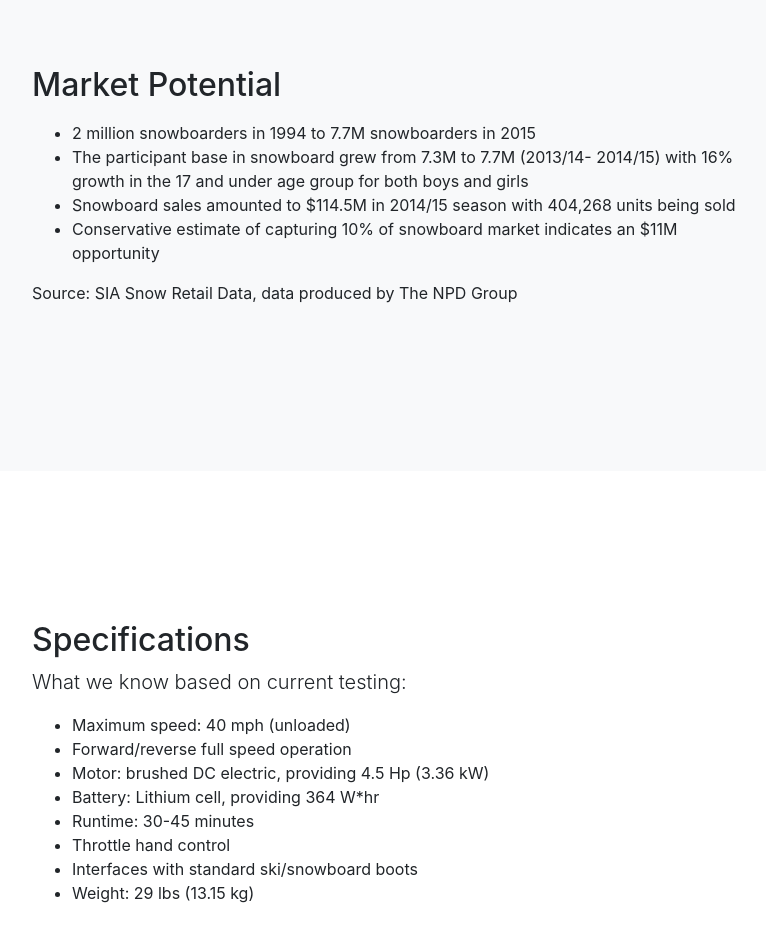
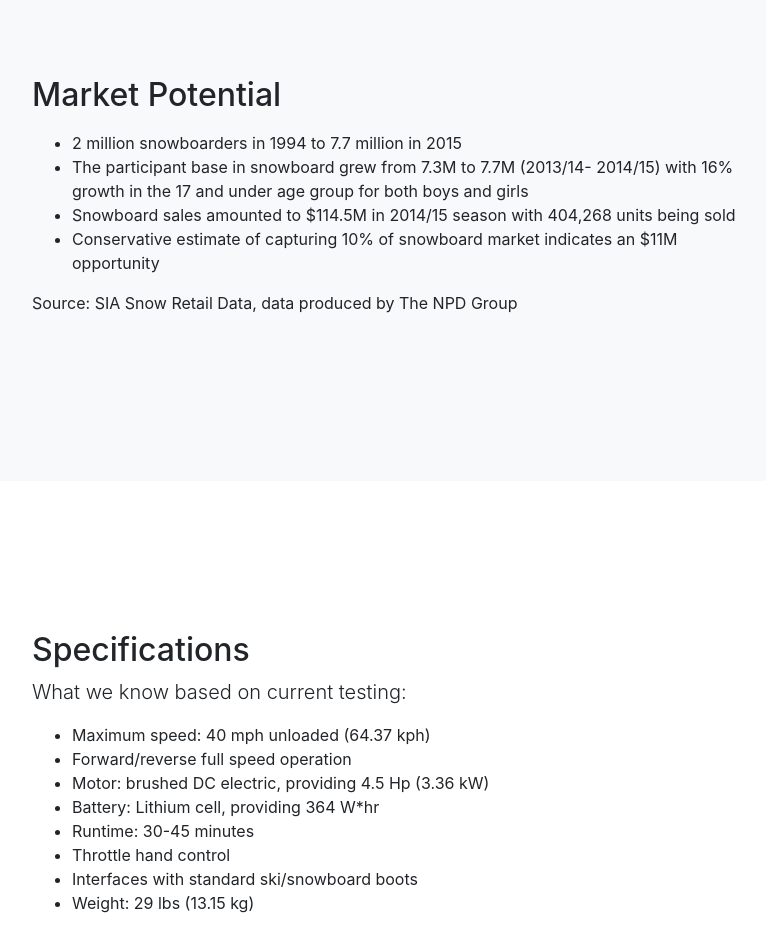
Before and after one commit to eSnowBoard/esnowboardproject.github.io, a website with bundled scripts: page index.html in a window 1280 px wide. Shown: the part 1540-2484 px from the top of the page, without its empty margins (243-1009 px from the left). Built offline with nearby package versions, Linux system fonts and the light colour scheme.

Commit message:
Changed picture, minor grammatical edits.

```diff
--- a/index.html
+++ b/index.html
@@ -86,7 +86,7 @@
             <h2>Market Potential</h2>
             <p class="lead">
               <ul>
-                <li>2 million snowboarders in 1994 to 7.7M snowboarders in 2015</li>
+                <li>2 million snowboarders in 1994 to 7.7 million in 2015</li>
                 <li>The participant base in snowboard grew from 7.3M to 7.7M (2013/14- 2014/15) with 16% growth in the 17 and under age group for both boys and girls</li>
                 <li>Snowboard sales amounted to $114.5M in 2014/15 season with 404,268 units being sold</li>
                 <li>Conservative estimate of capturing 10% of snowboard market indicates an $11M opportunity</li>
@@ -107,7 +107,7 @@
             <h2>Specifications</h2>
             <p class="lead">What we know based on current testing:
               <ul>
-                <li>Maximum speed: 40 mph (unloaded)</li>
+                <li>Maximum speed: 40 mph unloaded (64.37 kph)</li>
                 <li>Forward/reverse full speed operation</li>
                 <li>Motor: brushed DC electric, providing 4.5 Hp (3.36 kW)</li>
                 <li>Battery: Lithium cell, providing 364 W*hr</li>
```
Also changed, not shown: media/board_home_view.jpg.
